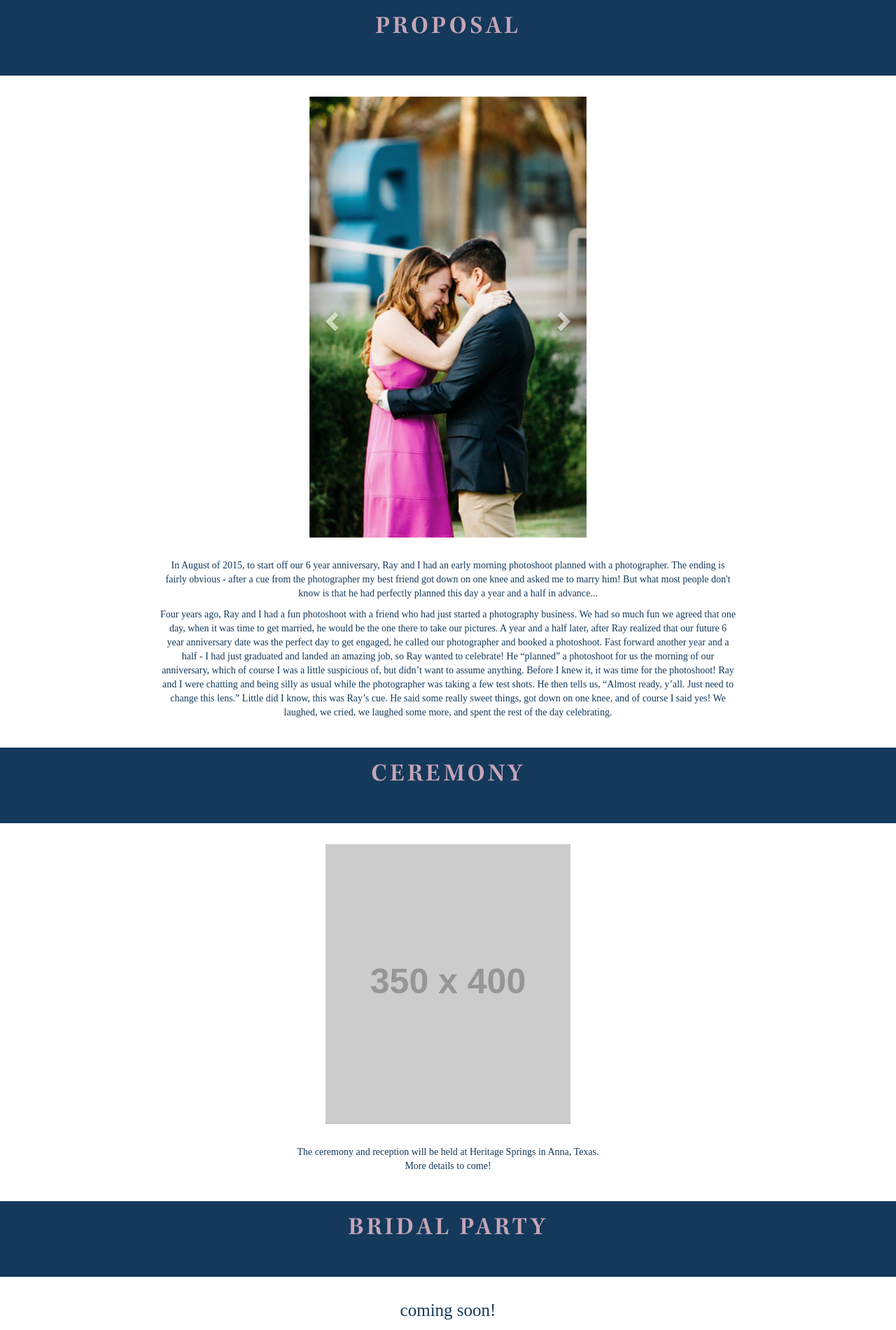
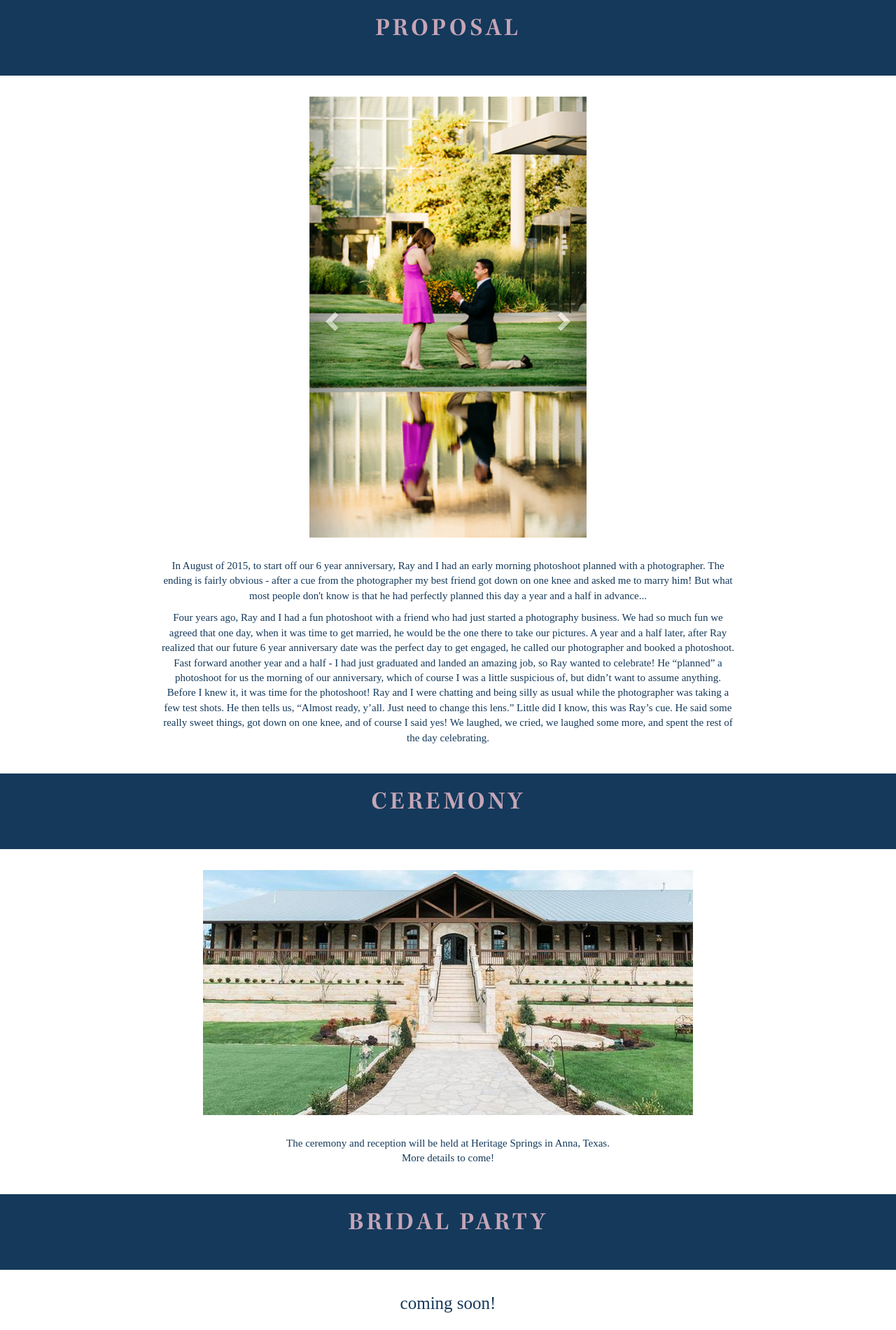
Before and after one commit to LonelyBeastie/raychelle, a Jekyll site: the page built from index.html, in a window 1280 px wide. Shown: the part 900-2800 px from the top of the page at 70% size. Built offline with Jekyll 4.4.1, drawn with Linux system fonts in a browser that asks for light colours; some web fonts are replaced; some of the changed text lies outside the part shown.

Commit message:
Updates from Richelle email 10/27

```diff
--- a/css/raychelle.css
+++ b/css/raychelle.css
@@ -23,6 +23,7 @@
 /*images*/
 .home_background{ background-image:url("../img/home_background.png");}
 .home_logo{ background-image:url("../img/home_logo.png");}
+.springs{ background-image:url("../img/springs.jpg");}
 .registry_1{ background-image:url("../img/registry_1.png");}
 .registry_2{ background-image:url("../img/registry_2.png");}
 .registry_3{ background-image:url("../img/registry_3.png");}
@@ -93,17 +94,19 @@
   letter-spacing: 4px;
   font-family: keplerstd-semibold;
   color: #C6A5B7;
-  padding: 0;
+  padding: 2.5px 0 0 0;
   margin: 0;
   position: absolute;
   top: 50%;
   left: 50%;
   -webkit-transform: translate(-50%, 50%);
   transform: translate(-50%, 50%);
+  white-space: nowrap;
 }
 p{
   font-family: mreavessanot_reg;
   color: #14395B;
+  font-size: 15px;
 }
 .top-padding{ padding-top: 30px;}
 .section-content{
--- a/index.html
+++ b/index.html
@@ -85,7 +85,7 @@ layout: default
 </div>
 <div class="row section-content">
   <div class="col-md-12">
-    <img src="http://placehold.it/350x400" class="center-block">
+    <img src="img/springs.jpg" class="center-block">
     <p class="text-center top-padding">The ceremony and reception will be held at Heritage Springs in Anna, Texas.<br>More details to come!</p>
   </div>
 </div>
@@ -112,7 +112,7 @@ layout: default
   <div class="col-md-12">
     <p class="text-center">
       Whether you live near or far, we’d love for you to join us at the Sheraton McKinney after the wedding!<br>
-      Please follow this link (http://www.sheratonmckinney.com/wedding-rates) to make a reservation with a 10% discount.
+      Please follow <a href="http://www.sheratonmckinney.com/wedding-rates" target="_blank">this link</a> to make a reservation with a 10% discount.
     </p>
     <p class="text-center">
       Sheraton McKinney<br>
@@ -136,9 +136,9 @@ layout: default
       on our big day is the biggest gift of all!
     </p>
     <div class="top-padding"></div>
-    <a href="http://www.crateandbarrel.com/gift-registry/richelle-brown-and-ray-moreno/r5591620"><img src="img/registry_1.png" class="center-block main-img"></a>
-    <a href="https://www.bedbathandbeyond.com/store/giftregistry/view_registry_guest.jsp?pwsToken=&eventType=Wedding&registryId=543853343&pwsurl="><img src="img/registry_2.png" class="center-block main-img"></a>
-    <a href="https://www.anthropologie.com/registry/listing?registryId=MWIZYTAYZTM2"><img src="img/registry_3.png" class="center-block main-img"></a>
+    <a href="http://www.crateandbarrel.com/gift-registry/richelle-brown-and-ray-moreno/r5591620" target="_blank"><img src="img/registry_1.png" class="center-block main-img"></a>
+    <a href="https://www.bedbathandbeyond.com/store/giftregistry/view_registry_guest.jsp?pwsToken=&eventType=Wedding&registryId=543853343&pwsurl=" target="_blank"><img src="img/registry_2.png" class="center-block main-img"></a>
+    <a href="https://www.anthropologie.com/registry/listing?registryId=MWIZYTAYZTM2" target="_blank"><img src="img/registry_3.png" class="center-block main-img"></a>
   </div>
 </div>
 <!-- end registry area -->
--- a/js/raychelle.js
+++ b/js/raychelle.js
@@ -1,5 +1,8 @@
 $(document).ready(function() {
-  $('li a').smoothScroll({offset: -50});
+
+  $('li a').smoothScroll({offset: -50}); // smooth scrolling offset for navbar
+
+  $('.carousel').carousel({interval: false}); //makes slider not auto slide
 
   if ($(window).width()<992){
     $('.navbar').fadeIn();
```
